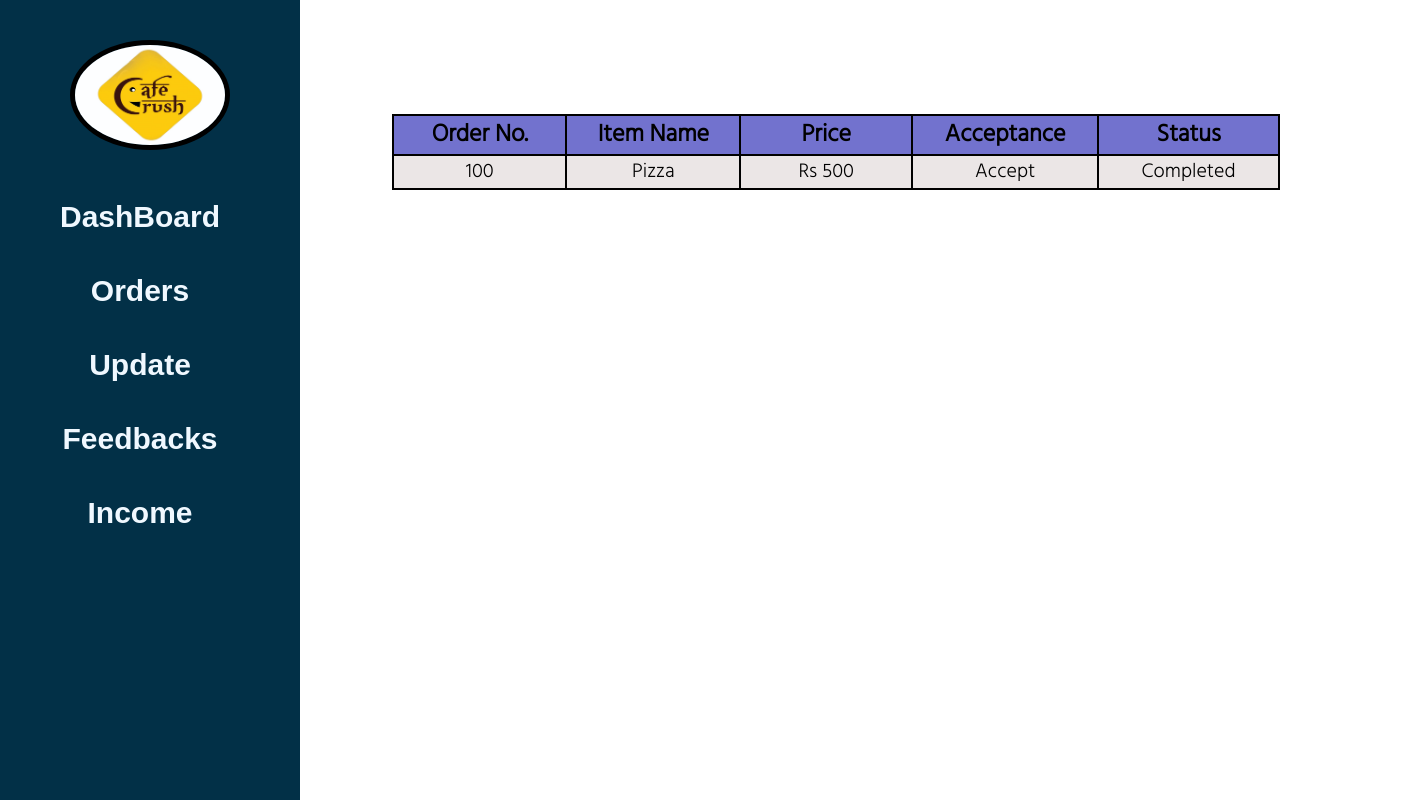
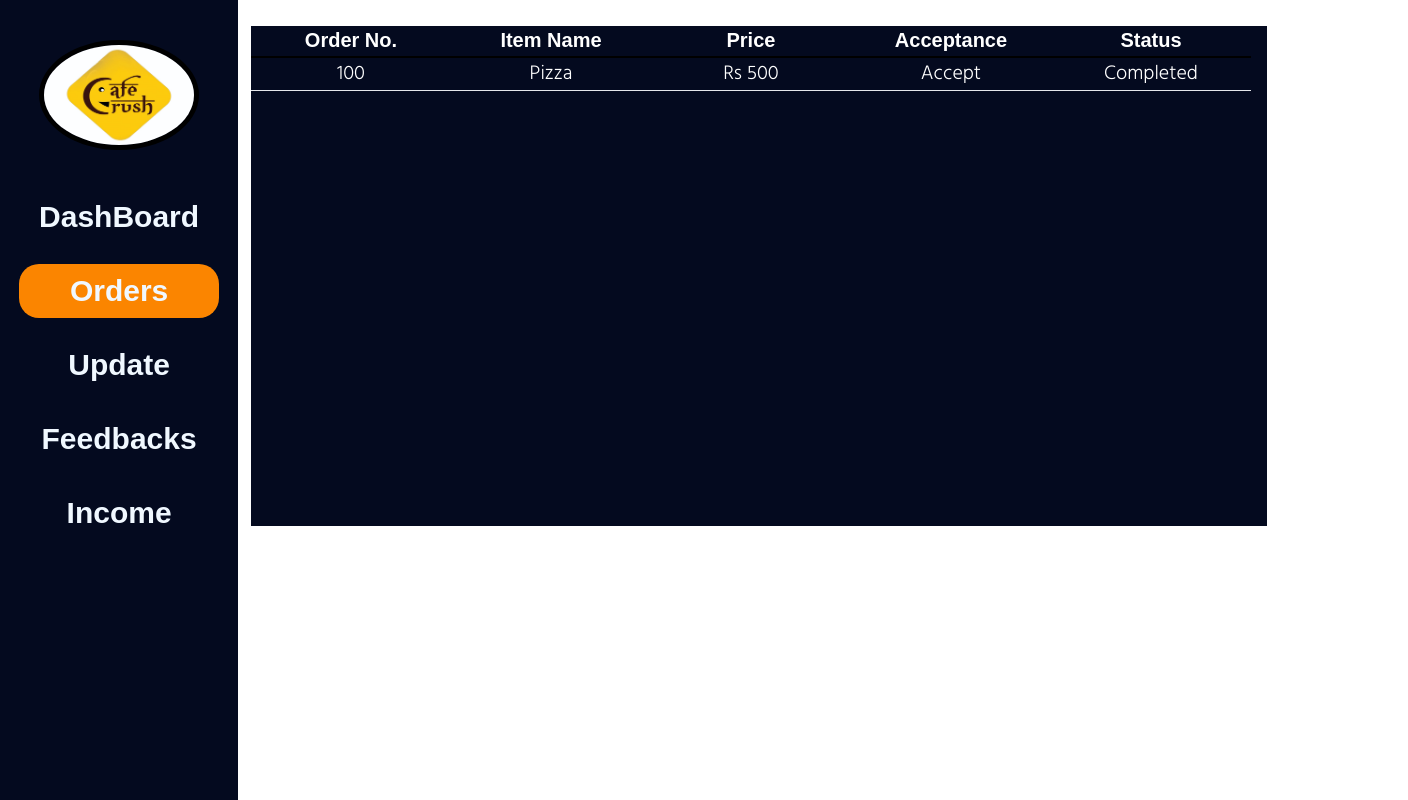
Before and after one commit to kulkarniswanand/-CC-Project, a plain HTML site: page admin.html in a window 1280 px wide. Both pictures are taken after a click on the link "Orders". Shown: the top 800 px of the page, 1408 px wide, since content can reach past the window. Drawn offline with Linux system fonts and the light colour scheme; a web font is replaced by a local one.

Commit message:
admin changs

```diff
--- a/admin.css
+++ b/admin.css
@@ -1,10 +1,12 @@
 @import url('https://fonts.googleapis.com/css2?family=Lato&family=Montserrat:wght@300&family=Noto+Sans:wght@300&family=Open+Sans&family=Poppins:wght@200&family=Roboto:wght@300&family=Smooch+Sans:wght@300&display=swap');
 @import url('https://fonts.googleapis.com/css2?family=Hind:wght@300&family=Lato&family=Montserrat:wght@300&family=Noto+Sans:wght@300&family=Open+Sans&family=Poppins:wght@200&family=Roboto:wght@300&family=Smooch+Sans:wght@300&display=swap');
-
+@import url('https://fonts.googleapis.com/css2?family=Playfair+Display&display=swap');
+@import url('https://fonts.googleapis.com/css2?family=Inter+Tight:wght@200&family=Playfair+Display&display=swap');
+@import url('https://fonts.googleapis.com/css2?family=Inter+Tight:wght@200&family=Inter:wght@100&family=Playfair+Display&display=swap');
 :root {
     --light: #8ecae6;
     --slight: #219ebc;
-    --dark: #023047;
+    --dark: rgb(4, 10, 31);
     --yellow: #ffb703;
     --orange: #fb8500;
 }
@@ -18,10 +20,12 @@
 
 }
 
-body {
+body
+{
     display: flex;
 
 }
+
 
 
 .menu {
@@ -30,20 +34,21 @@ body {
     display: flex;
     flex-direction: column;
     margin: 0%;
-    background-color: #023047;
-    position: fixed;
+    background-color: var(--dark);
+    align-items: center;
+    /* position: fixed; */
 
 }
 
 .menuitem {
-    height: 10rem;
+
     width: 200px;
     display: flex;
     flex-direction: column;
 
-    background-color: #023047;
+    background-color: var(--dark);
     margin-top: 1rem;
-    margin-left: 2rem;
+    /* margin-left: 2rem; */
     justify-content: space-between;
 }
 
@@ -71,54 +76,60 @@ a:hover {
 
 img {
     height: 100px;
-    width: 50%;
+    width: 100%;
     border-radius: 50%;
     border: 5px solid black;
 }
 
-.orders {
+/* .orders {
     /* background-color: #219ebc; */
-    width: 100%;
+    /* width: 100%;
     height: auto;
     position: relative;
     left: 10%;
-    top: 50px;
+    top: 50px; */
     /* right: 50px; */
-    display: flex;
+    /* display: flex; */
+    /* */
 
 
 
 
-}
 
-.table {
-    margin: 5%;
-    left: 200px;
-    display: block;
-    background-color: #fb8500;
+.ordertable {
+    margin-top: 2%;
+    margin-left: 1%;
+    margin-right: 1%;
+    width: 100%;
+    height: 500px;
+    background-color:var(--dark);
     color: black;
-    position: relative;
-
 
 }
 
 table {
     border-collapse: collapse;
-    border: 2px solid black;
-    position: fixed;
+    /* border-bottom: 2px solid var(--dark); */
+    color:white;
+    visibility: hidden;
+    font-family: 'Inter', sans-serif;
+    font-size: large;
+    /* font-weight: 600; */
+
 
 }
 
 th {
-    font-family: 'Hind', sans-serif;
+
     width: 200px;
     height: 30px;
-    font-size: larger;
+    /* font-weight: bold;
+    font-size: larger; */
     text-align: center;
-    background-color:rgb(114, 114, 206);
+    /* background-color:rgb(114, 114, 206); */
     border-collapse: collapse;
-    border: 2px solid black;
-    color: black;
+    border-bottom: 2px solid black;
+    /* color: black; */
 }
 
 td {
@@ -126,8 +137,9 @@ td {
     width: 200px;
     height: 30px;
     text-align: center;
-    color: black;
+    /* color: black;
+    */
 
-    border: 2px solid black;
-    background-color: rgb(235, 230, 230);
+    border-bottom: 0.5px solid #e5e7eb;
+    /* background-color: rgb(235, 230, 230); */
 }
--- a/admin.html
+++ b/admin.html
@@ -7,6 +7,7 @@
     <title>Cafe Crush</title>
     <link rel="stylesheet" href="https://maxcdn.bootstrapcdn.com/font-awesome/4.7.0/css/font-awesome.min.css">
     <link rel="stylesheet" href="admin.css" />
+    <script src="admin.js"></script>
 </head>
 
 <body>
@@ -16,7 +17,7 @@
         </div>
         <div class="menuitem">
             <a href="#">DashBoard</a>
-            <a href="#">Orders</a>
+            <a onclick="order()" id="ord">Orders</a>
             <a href="#">Update</a>
             <a href="#">Feedbacks</a>
             <a href="#">Income</a>
@@ -24,9 +25,10 @@
     </div>
 
 
-    <div class="orders">
-        <div class="table">
-            <table>
+
+    <!-- <div class="orders"> -->
+        <div class="ordertable">
+            <table id="tb">
                 <tr>
                     <th>Order No.</th>
                     <th>Item Name</th>
@@ -43,7 +45,11 @@
                 </tr>
             </table>
         </div>
-    </div>
+    <!-- </div> -->
+
+
+
+
 </body>
 
 </html>
--- /dev/null
+++ b/admin.js
@@ -0,0 +1,5 @@
+function order()
+{
+    document.getElementById('tb').style.visibility='visible';
+    document.getElementById('ord').style.backgroundColor = "#fb8500";
+}
--- a/style.css
+++ b/style.css
@@ -145,7 +145,7 @@ header .bt {
     left: 20%;
 }
 
-button {
+button{
     height: 50px;
     width: 100px;
     font-family: 'lato' sans-serif;
@@ -158,6 +158,9 @@ button {
 button:hover {
     width: 125px;
     background-color: black;
+
+}
+button a:hover{
     color:white;
 }
 
```
Also changed, not shown: index.html (+1 -1 lines).
